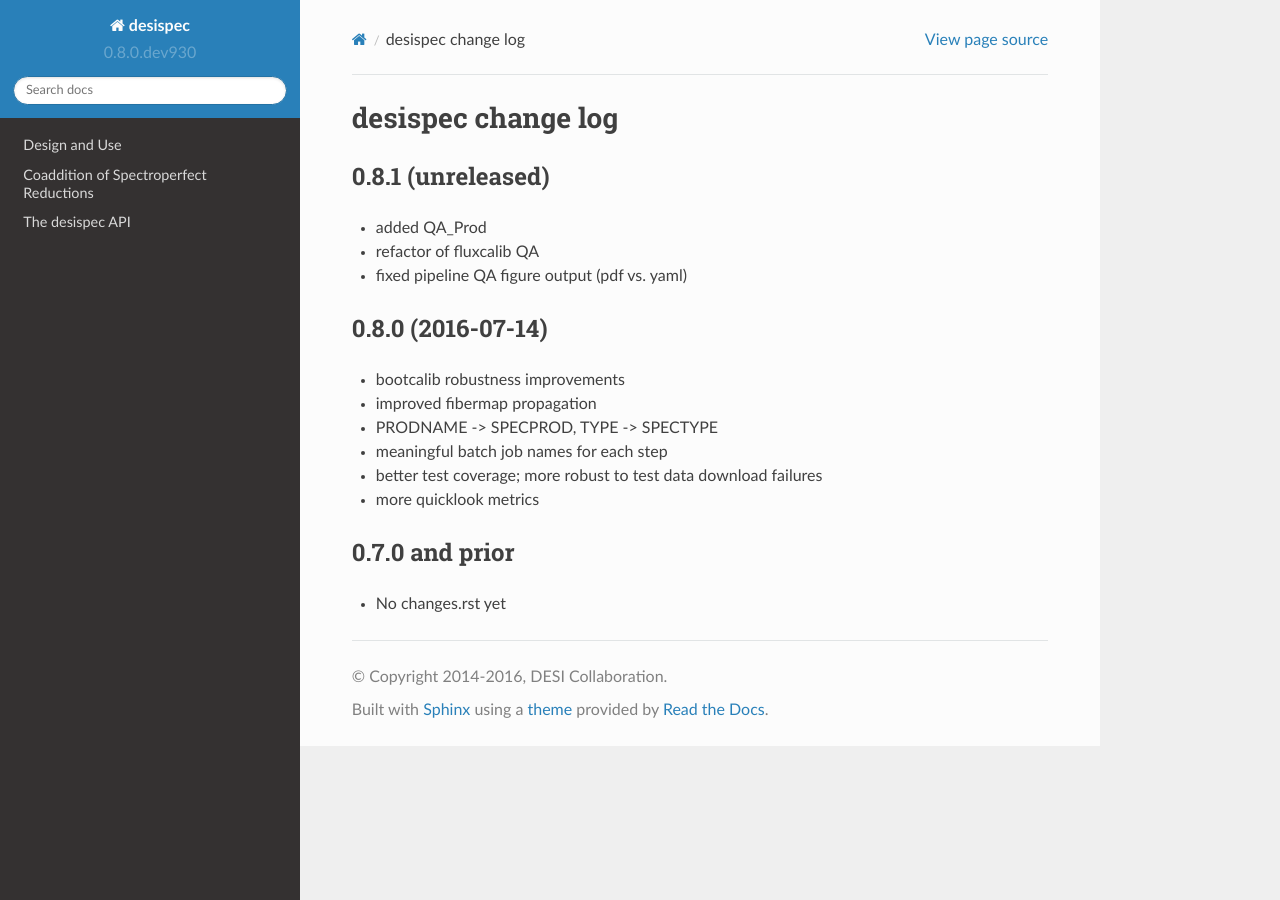
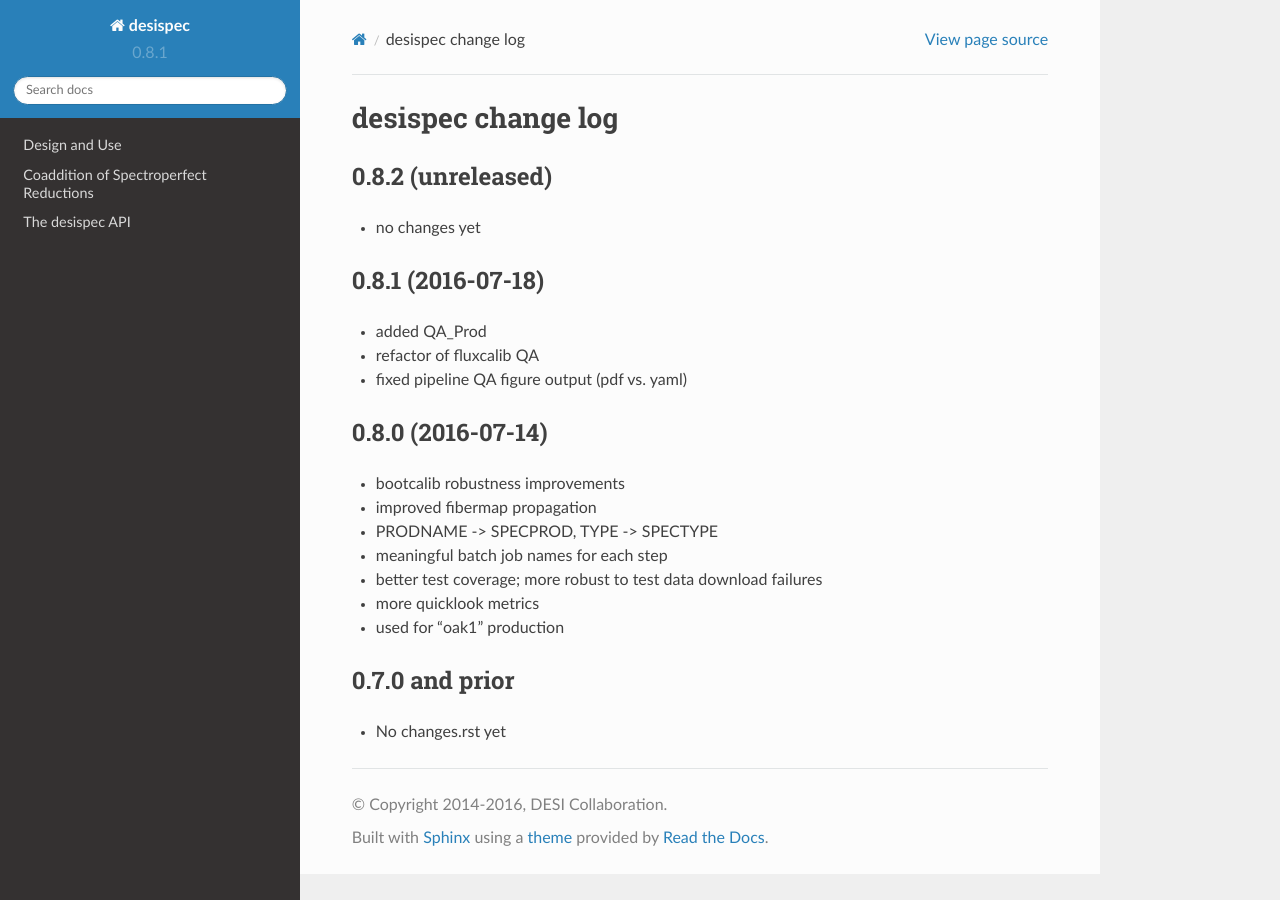
Before and after one commit to desihub/desispec, a Sphinx documentation site: the page built from doc/changes.rst, in a window 1280 px wide. Built offline with Sphinx 7.4.7 and the Read the Docs theme 2.0.0, drawn with Linux system fonts in a browser that asks for light colours.

Commit message:
desispec 0.8.1

```diff
--- a/doc/changes.rst
+++ b/doc/changes.rst
@@ -2,7 +2,12 @@
 desispec change log
 ===================
 
-0.8.1 (unreleased)
+0.8.2 (unreleased)
+------------------
+
+* no changes yet
+
+0.8.1 (2016-07-18)
 ------------------
 
 * added QA_Prod
@@ -18,6 +23,7 @@ desispec change log
 * meaningful batch job names for each step
 * better test coverage; more robust to test data download failures
 * more quicklook metrics
+* used for "oak1" production
 
 0.7.0 and prior
 ----------------
--- a/py/desispec/_version.py
+++ b/py/desispec/_version.py
@@ -1 +1 @@
-__version__ = '0.8.0.dev930'
+__version__ = '0.8.1'
```
